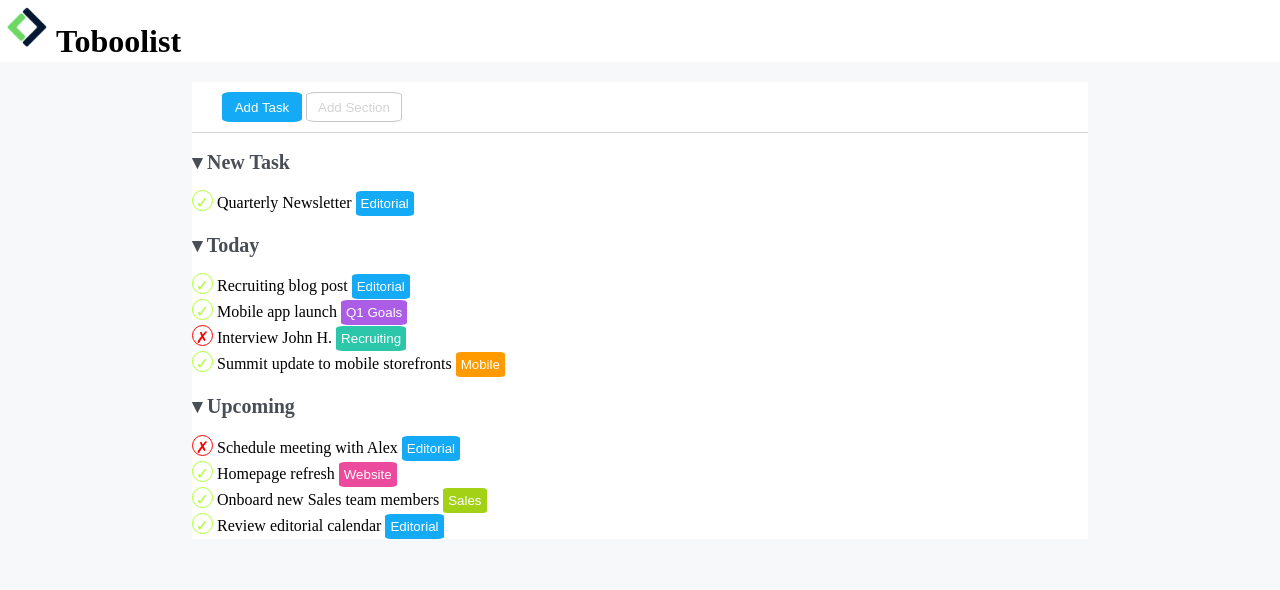
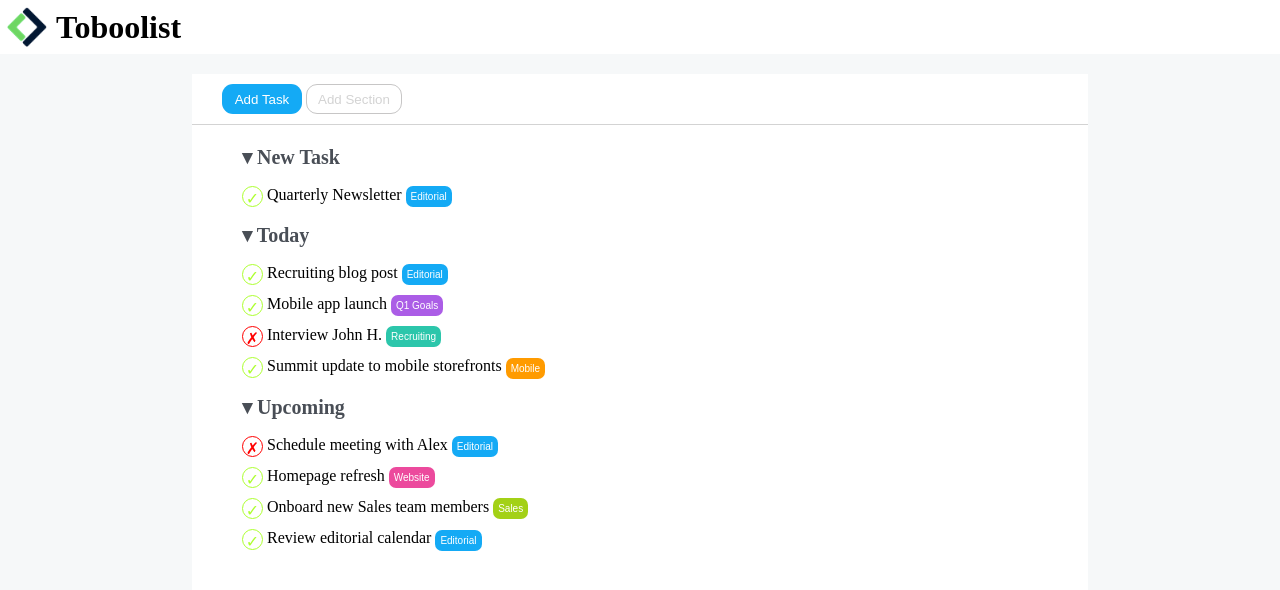
Before and after one commit to gabrielemarchesano/html-css-toboolist, a plain HTML site: page index.html in a window 1280 px wide. Drawn offline with Linux system fonts and the light colour scheme.

Commit message:
correct:
correction and adjustment of elements

```diff
--- a/assets/css/style.css
+++ b/assets/css/style.css
@@ -10,6 +10,7 @@
   --toboo-sales_color: #a3d116;
 }
 
+
 body {
   margin: 0;
   background-color: var(--toboo-bg_color);
@@ -17,6 +18,7 @@ body {
 
 header {
   background-color: var(--toboo-el_color);
+  padding: 2px;
 }
 
 h2 {
@@ -24,23 +26,27 @@ h2 {
   color: var(--toboo-text_color);
 }
 
+main{
+  height: 70vw;
+}
 
-.banner {
-  padding: 2px;
-}
 
 .logo {
   margin: 5px;
   height: 40px;
+  vertical-align: middle
 }
 
 .title {
   font-size: 2rem;
+  font-weight: bold;
+  vertical-align: middle;
 }
 
 .container {
   margin: 20px auto 5px;
   width: 70%;
+  height: 90%;
   background-color: var(--toboo-el_color);
 }
 
@@ -59,7 +65,7 @@ h2 {
   background-color: var(--toboo-button_color);
   height: 30px;
   width: 5rem;
-  border-radius: 11%;
+  border-radius: 11px;
   border: var(--toboo-button_color)
 }
 
@@ -69,14 +75,22 @@ h2 {
   background-color: var(--toboo-el_color);
   height: 30px;
   width: 6rem;
-  border-radius: 11%;
+  border-radius: 11px;
   border: 1px solid rgb(199, 198, 198);
+}
+
+.tasksContainer {
+  margin: 20px 50px;
+}
+
+.tasks {
+  margin-bottom: 10px;
 }
 
 .check {
 display: inline-block;
-
 text-align: center;
+vertical-align: middle;
 height: 15px;
 width: 15px;
 border-radius: 50%;
@@ -96,8 +110,9 @@ padding: 2px;
 
 .b_section {
   color: var(--toboo-el_color);
+  font-size: 10px;
   width: fit-content;
-  border-radius: 10%;
+  border-radius: 7px;
   border: 1px;
   padding: 5px;
 }
--- a/index.html
+++ b/index.html
@@ -9,10 +9,9 @@
 
   <body>
     <header>
-      <div class="banner">
         <img class="logo" src="./assets/img/Logo.png" alt="Boolean logo" />
-        <strong class="title">Toboolist</strong>
-      </div>
+        <span class="title">Toboolist</span>
+
     </header>
 
     <main>
@@ -25,7 +24,7 @@
           </div>
         </div>
 
-        <div class="tasks">
+        <div class="tasksContainer">
 
           <div class="newTask">
             <h2>&blacktriangledown; New Task</h2>
@@ -36,52 +35,56 @@
 
           <div class="today">
             <h2>&blacktriangledown; Today</h2>
+            <div class="tasks">
               <div class="check true">&check;</div>
               Recruiting blog post
               <button class="b_section editorial">Editorial</button>
+            </div>
 
-            <br>
-
+            <div class="tasks">
               <div class="check true">&check;</div>
               Mobile app launch
               <button class="b_section goals">Q1 Goals</button>
+            </div>
 
-            <br>
-
+            <div class="tasks">
               <div class="check false">&cross;</div>
               Interview John H.
               <button class="b_section recruiting">Recruiting</button>
+            </div>
 
-            <br>
-
+            <div class="tasks">
               <div class="check true">&check;</div>
               Summit update to mobile storefronts
               <button class="b_section mobile">Mobile</button>
             </div>
 
+
           <div class="upcoming">
             <h2>&blacktriangledown; Upcoming</h2>
+            <div class="tasks">
               <div class="check false">&cross;</div>
               Schedule meeting with Alex
               <button class="b_section editorial">Editorial</button>
+            </div>
 
-            <br>
-
+            <div class="tasks">
               <div class="check true">&check;</div>
               Homepage refresh
               <button class="b_section website">Website</button>
+            </div>
 
-            <br>
-
+            <div class="tasks">
               <div class="check true">&check;</div>
               Onboard new Sales team members
               <button class="b_section sales">Sales</button>
+            </div>
 
-            <br>
-
+            <div class="tasks">
               <div class="check true">&check;</div>
               Review editorial calendar
               <button class="b_section editorial">Editorial</button>
+            </div>
           </div>
 
         </div>
```
Lines whose indentation alone changed are shown as unchanged.
